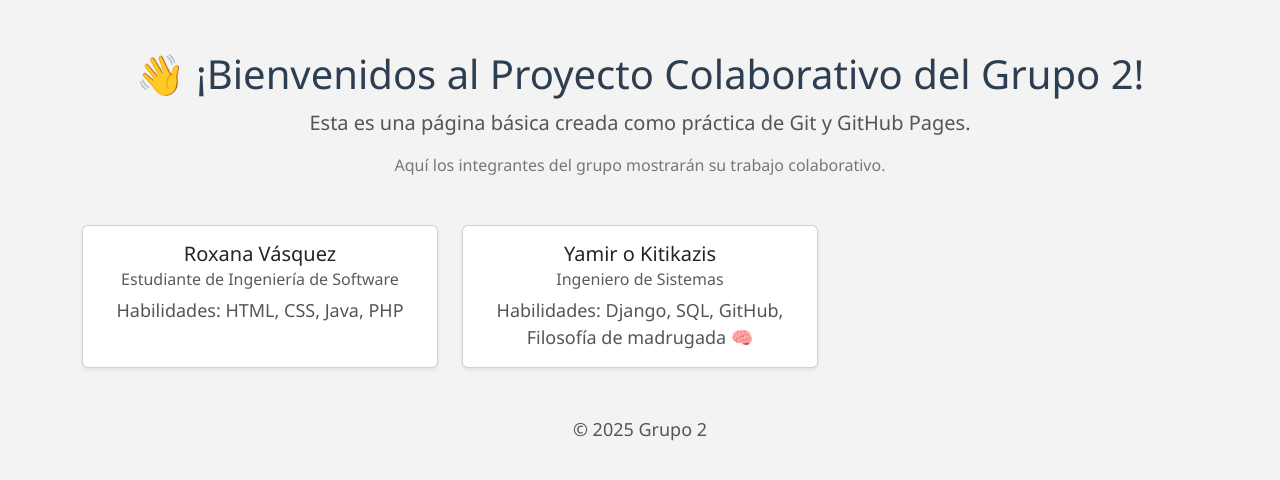
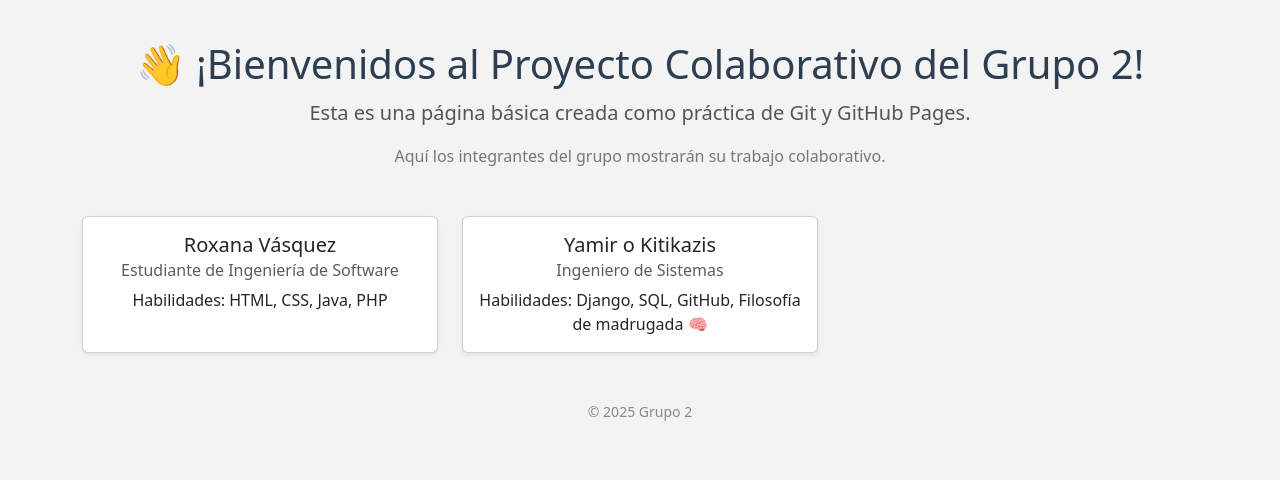
Before and after one commit to Miguel1510-cf/proyecto-colaborativo-grupo2o, a plain HTML site: page index.html in a window 1280 px wide. Drawn offline with nearby package versions, Linux system fonts and the light colour scheme.

Commit message:
index mejroado

```diff
--- a/estilos.css
+++ b/estilos.css
@@ -1,4 +1,3 @@
-<<<<<<< HEAD
 body {
   background-color: #f3f3f3;
   padding-top: 40px;
@@ -32,36 +31,3 @@ body {
   color: #888;
   text-align: center;
 }
-=======
-
-{
-    margin: 0;
-    padding: 0;
-    box-sizing: border-box;
-}
-
-body {
-    font-family: 'Segoe UI', Tahoma, Geneva, Verdana, sans-serif;
-    background-color: #f3f3f3;
-    color: #333;
-    padding: 50px;
-    text-align: center;
-}
-
-h1 {
-    color: #2c3e50;
-    margin-bottom: 20px;
-}
-
-p {
-    font-size: 18px;
-    color: #555;
-    margin-bottom: 15px;
-}
-
-.footer {
-    margin-top: 60px;
-    font-size: 14px;
-    color: #888;
-}
->>>>>>> 55bdefcc9b35a48b5067a7497cf7f302cacdb559
```
